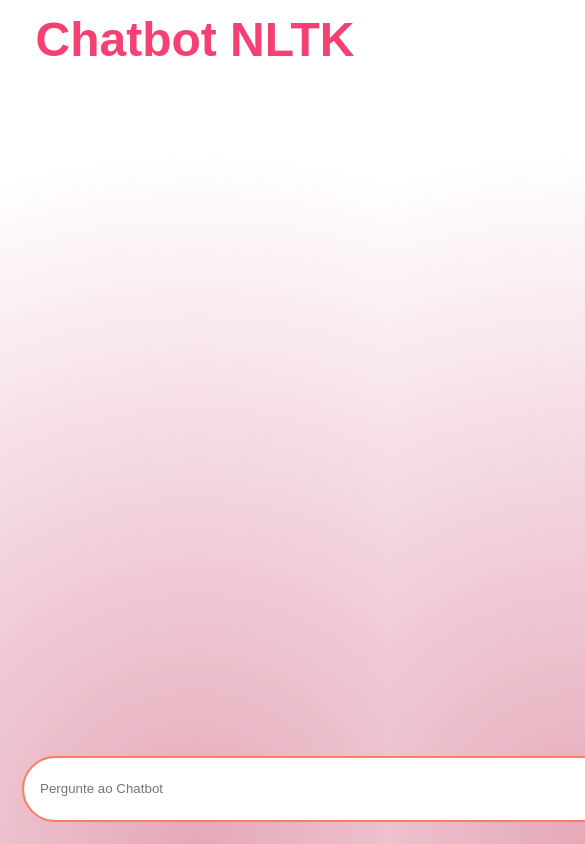
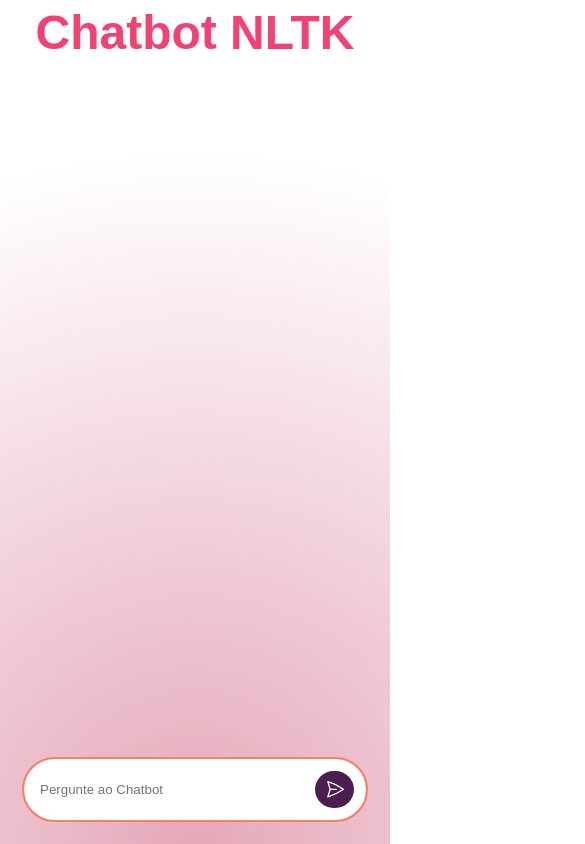
Before and after one commit to Emanuelpna/pybot, a React (Vite) app in the folder client/: page / in a window 390 px wide. Shown: the top 844 px of the page, 585 px wide, since content can reach past the window. Built offline with nearby package versions, Linux system fonts and the light colour scheme.

Commit message:
corrigindo a responsividade do app web

```diff
--- a/client/src/App.tsx
+++ b/client/src/App.tsx
@@ -42,7 +42,9 @@
 
   return (
     <>
-      <Logo />
+      <div className="appContainer">
+        <Logo />
+      </div>
 
       <ChatContainer footer={<ChatInput onSubmitCallback={onFormSubmit} />}>
         {messages.map((message) => (
--- a/client/src/components/chat/ChatContainer/styles.module.css
+++ b/client/src/components/chat/ChatContainer/styles.module.css
@@ -1,8 +1,11 @@
 .chatContainer {
+  --chatContainerHeight: calc(100vh - var(--logoContainerHeight));
+
   flex: 1;
   margin: auto;
-  width: 800px;
-  max-height: 800px;
+  width: 100%;
+  max-width: 800px;
+  max-height: var(--chatContainerHeight);
   padding: 24px;
   display: flex;
   flex-flow: column nowrap;
@@ -10,7 +13,7 @@
 }
 
 .chatMessagesContainer {
-  max-height: 800px;
+  max-height: var(--chatContainerHeight);
   overflow-y: auto;
 }
 
@@ -19,4 +22,5 @@
   display: flex;
   flex-flow: column nowrap;
   justify-content: flex-end;
+  gap: 12px;
 }
--- a/client/src/global.css
+++ b/client/src/global.css
@@ -6,7 +6,7 @@
 
 body {
   width: 100vw;
-  min-height: 100vh;
+  height: 100vh;
   display: flex;
   flex-flow: column nowrap;
   background: #fff;
@@ -20,4 +20,14 @@
   height: 100%;
   display: flex;
   flex-flow: column nowrap;
+  align-items: center;
+
+  --logoContainerHeight: 64px;
 }
+
+.appContainer {
+  height: 64px;
+  display: flex;
+  align-items: center;
+  justify-content: center;
+}
```
